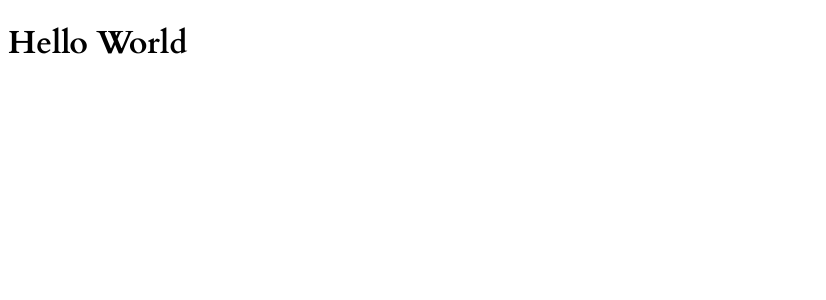
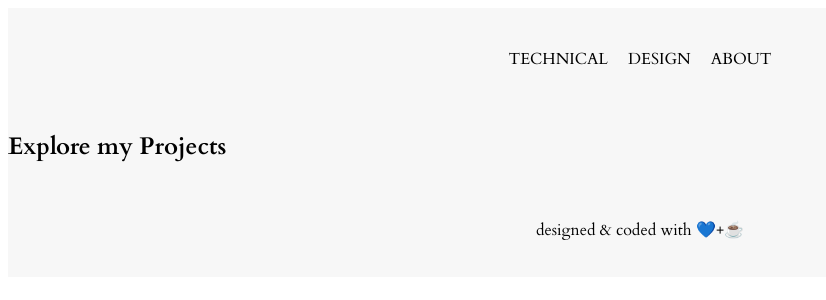
Before and after one commit to michelleyeoh/michelleyeoh.github.io, a React (Create React App) app: page /technical in a window 1280 px wide. Shown: the top 300 px of the page, without its empty margins (0-826 px from the left). Built offline with nearby package versions, Linux system fonts and the light colour scheme.

Commit message:
header and footer

```diff
--- a/package.json
+++ b/package.json
@@ -9,6 +9,7 @@
     "@testing-library/user-event": "^13.5.0",
     "react": "^18.3.1",
     "react-dom": "^18.3.1",
+    "react-router-dom": "^6.23.1",
     "react-scripts": "5.0.1",
     "web-vitals": "^2.1.4"
   },
--- a/src/App.css
+++ b/src/App.css
@@ -2,4 +2,5 @@
   font-family: "Cardo", serif;
   font-weight: 400;
   font-style: normal;
+  background-color: #F7F7F7;
 }
--- a/src/App.js
+++ b/src/App.js
@@ -1,9 +1,21 @@
 import './App.css';
+import { BrowserRouter as Router, Route, Routes } from 'react-router-dom';
+import Header from './components/header';
+import Footer from './components/footer';
+import Technical from './components/technical';
 
 function App() {
   return (
     <div className='App'>
-      <h1>Hello World</h1>
+      <Header/>
+      <Router>
+        <Routes>
+          <Route exact path ="/" Component={Technical}/>
+          <Route exact path ="/technical" Component={Technical}/>
+        </Routes>
+      </Router>
+
+      <Footer/>
     </div>
   );
 }
--- /dev/null
+++ b/src/components/footer.js
@@ -0,0 +1,9 @@
+import "../styles/footer.css"
+
+export default function Footer(){
+    return(
+        <footer className="footer">
+            <p>designed & coded with 💙+☕</p>
+        </footer>
+    )
+}
--- /dev/null
+++ b/src/components/header.js
@@ -0,0 +1,13 @@
+import "../styles/header.css"
+
+export default function Header(){
+    return(
+        <header className="header">
+            <nav>
+                <a href="/technical">TECHNICAL</a>
+                <a href="/design">DESIGN</a>
+                <a href="/about">ABOUT</a>
+            </nav>
+        </header>
+    )
+}
--- /dev/null
+++ b/src/components/technical.js
@@ -0,0 +1,9 @@
+
+
+export default function Technical(){
+    return(
+        <technical className="technical">
+            <h2>Explore my Projects</h2>
+        </technical>
+    )
+}
--- /dev/null
+++ b/src/styles/footer.css
@@ -0,0 +1,4 @@
+.footer {
+    text-align: center;
+    padding: 20px;
+}
--- /dev/null
+++ b/src/styles/header.css
@@ -0,0 +1,13 @@
+.header {
+    text-align: center;
+    padding: 40px;
+}
+nav a{
+    margin: 0 10px;
+    text-decoration: none;
+    color: black;
+}
+nav a:active {
+    color: #313F63;
+    text-decoration: underline;
+}
```
Also changed, not shown: 1 other file (tests, documents, lock files or other folders).
